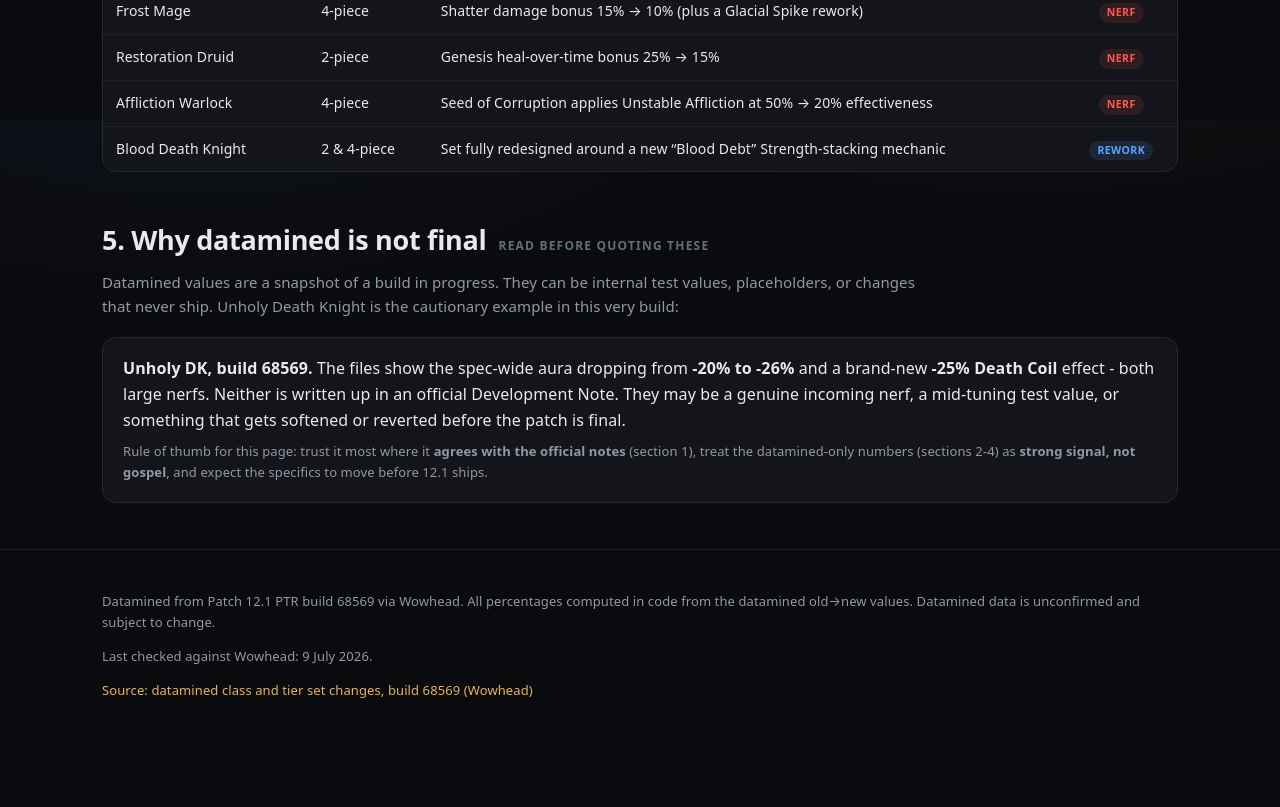
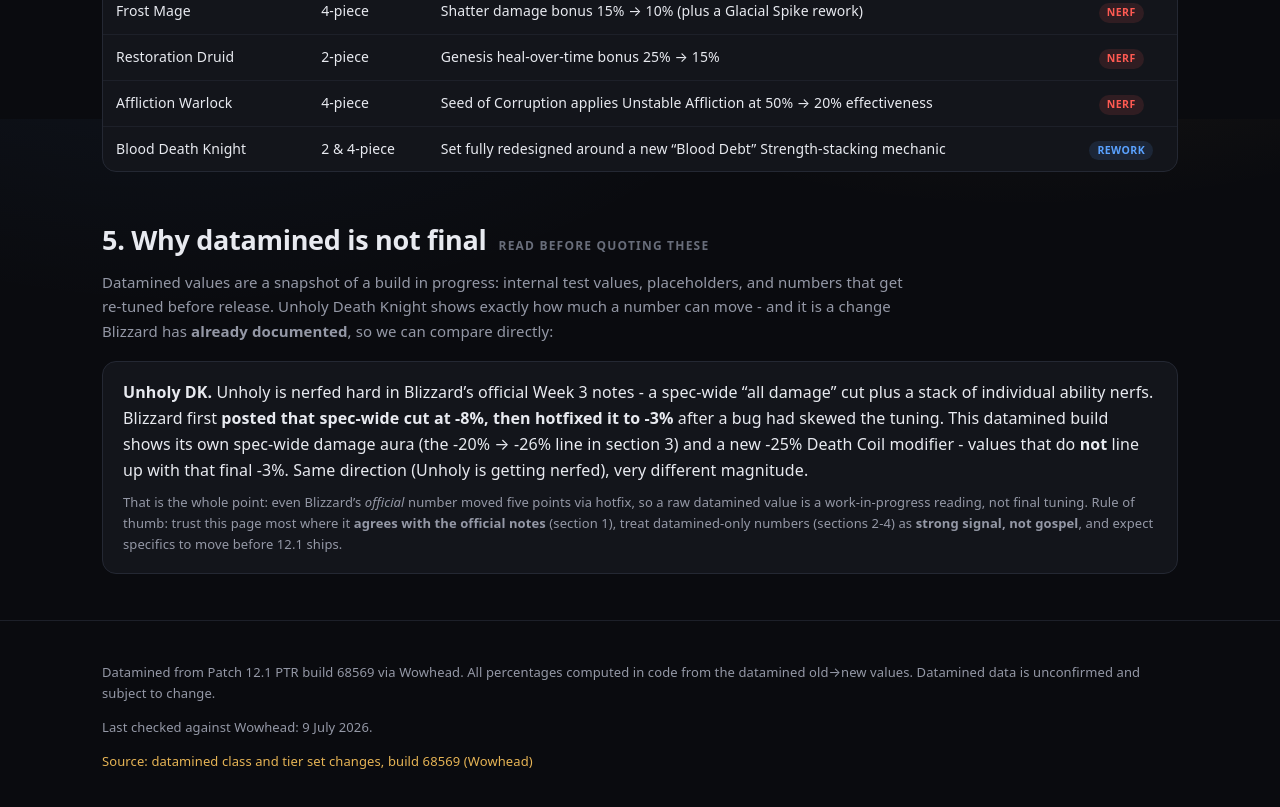
Before and after one commit to Cludes/patchnotes-overview, a plain HTML site: page datamined.html in a window 1280 px wide. Shown: the part 2281-3088 px from the top of the page. Before the commit the page ends 3065 px from the top, so only its background shows below. Drawn offline with Linux system fonts and the light colour scheme.

Commit message:
Fix Unholy datamined example: it IS in official notes (correct the framing)

```diff
--- a/datamined.html
+++ b/datamined.html
@@ -144,15 +144,19 @@
   <!-- 5. Why not final -->
   <section id="not-final">
     <div class="sec-head"><h2>5. Why datamined is not final</h2><span class="kicker">read before quoting these</span></div>
-    <p class="lead">Datamined values are a snapshot of a build in progress. They can be internal test values, placeholders, or changes that
-    never ship. Unholy Death Knight is the cautionary example in this very build:</p>
+    <p class="lead">Datamined values are a snapshot of a build in progress: internal test values, placeholders, and numbers that get
+    re-tuned before release. Unholy Death Knight shows exactly how much a number can move - and it is a change Blizzard has <b>already
+    documented</b>, so we can compare directly:</p>
     <div class="card">
-      <p style="margin:0 0 8px"><b>Unholy DK, build 68569.</b> The files show the spec-wide aura dropping from <b>-20% to -26%</b> and a
-      brand-new <b>-25% Death Coil</b> effect - both large nerfs. Neither is written up in an official Development Note. They may be a
-      genuine incoming nerf, a mid-tuning test value, or something that gets softened or reverted before the patch is final.</p>
-      <p class="small muted" style="margin:0">Rule of thumb for this page: trust it most where it <b>agrees with the official notes</b>
-      (section 1), treat the datamined-only numbers (sections 2-4) as <b>strong signal, not gospel</b>, and expect the specifics to move
-      before 12.1 ships.</p>
+      <p style="margin:0 0 8px"><b>Unholy DK.</b> Unholy is nerfed hard in Blizzard&rsquo;s official Week 3 notes - a spec-wide
+      &ldquo;all damage&rdquo; cut plus a stack of individual ability nerfs. Blizzard first <b>posted that spec-wide cut at -8%, then
+      hotfixed it to -3%</b> after a bug had skewed the tuning. This datamined build shows its own spec-wide damage aura (the -20% &rarr; -26%
+      line in section 3) and a new -25% Death Coil modifier - values that do <b>not</b> line up with that final -3%. Same direction (Unholy
+      is getting nerfed), very different magnitude.</p>
+      <p class="small muted" style="margin:0">That is the whole point: even Blizzard&rsquo;s <i>official</i> number moved five points via
+      hotfix, so a raw datamined value is a work-in-progress reading, not final tuning. Rule of thumb: trust this page most where it
+      <b>agrees with the official notes</b> (section 1), treat datamined-only numbers (sections 2-4) as <b>strong signal, not gospel</b>,
+      and expect specifics to move before 12.1 ships.</p>
     </div>
   </section>
 
```
